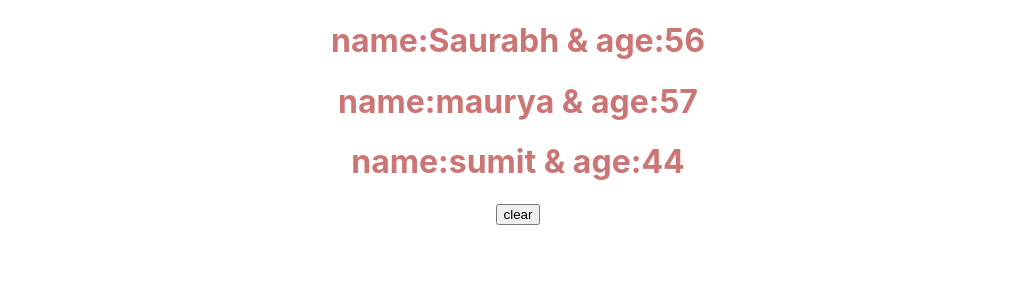
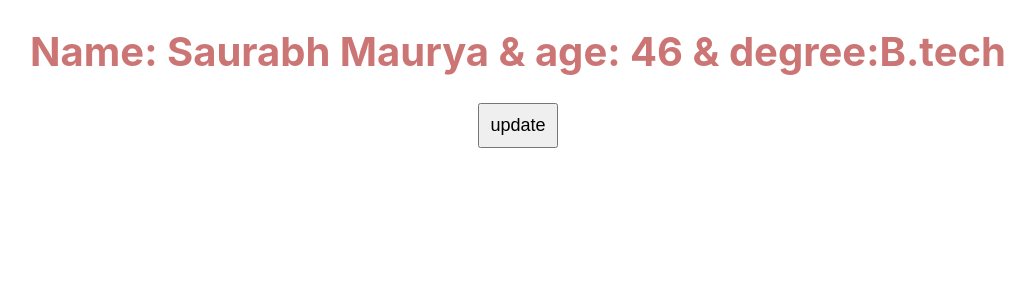
Before and after one commit to saurabhkumar5/ReactJs, a React (Create React App) app: page / in a window 1280 px wide. Shown: the top 300 px of the page, without its empty margins (122-1157 px from the left). Built offline with nearby package versions, Linux system fonts and the light colour scheme.

Commit message:
spread operator using useState

```diff
--- a/src/App.css
+++ b/src/App.css
@@ -1,5 +1,10 @@
 .App {
   text-align: center;
   color: rgb(204, 117, 117);
+  font-size: 20px;
 
 }
+.btn{
+  padding: 10px;
+  font-size: large;
+}
--- a/src/App.js
+++ b/src/App.js
@@ -1,13 +1,11 @@
-import RulesHook from './components/rulesHook'
 import './App.css'
-import UseStateArray from './components/UseStateArray'
-
+import UseStateObject from './components/UseStateObject'
 const App = () => {
 
 
   return (
     <div className='App'>
-     <UseStateArray/>
+     <UseStateObject/>
     </div>
   )
 }
--- /dev/null
+++ b/src/components/UseStateObject.js
@@ -0,0 +1,23 @@
+import React, { useState } from 'react'
+
+const UseStateObject = () => {
+    const [myObject, setmyObject] = useState({
+        myName:"Saurabh Maurya",myAge:46,degree:"B.tech"
+    })
+    // const ChangeObject = ()=>{
+    //      setmyObject({myName:"Sumit Maurya",myAge:86,degree:"Bsc"})
+    // }
+    //we will use spread opreator
+    const ChangeObject = ()=>{
+        setmyObject({...myObject,myName:"Sumit Maurya"})
+   }
+  return (
+    <div>
+        <h1>Name: {myObject.myName} & age: {myObject.myAge} & degree:{myObject.degree}</h1>
+        <button className='btn' onClick={ChangeObject}>update</button>
+    </div>
+
+  )
+}
+
+export default UseStateObject
```
